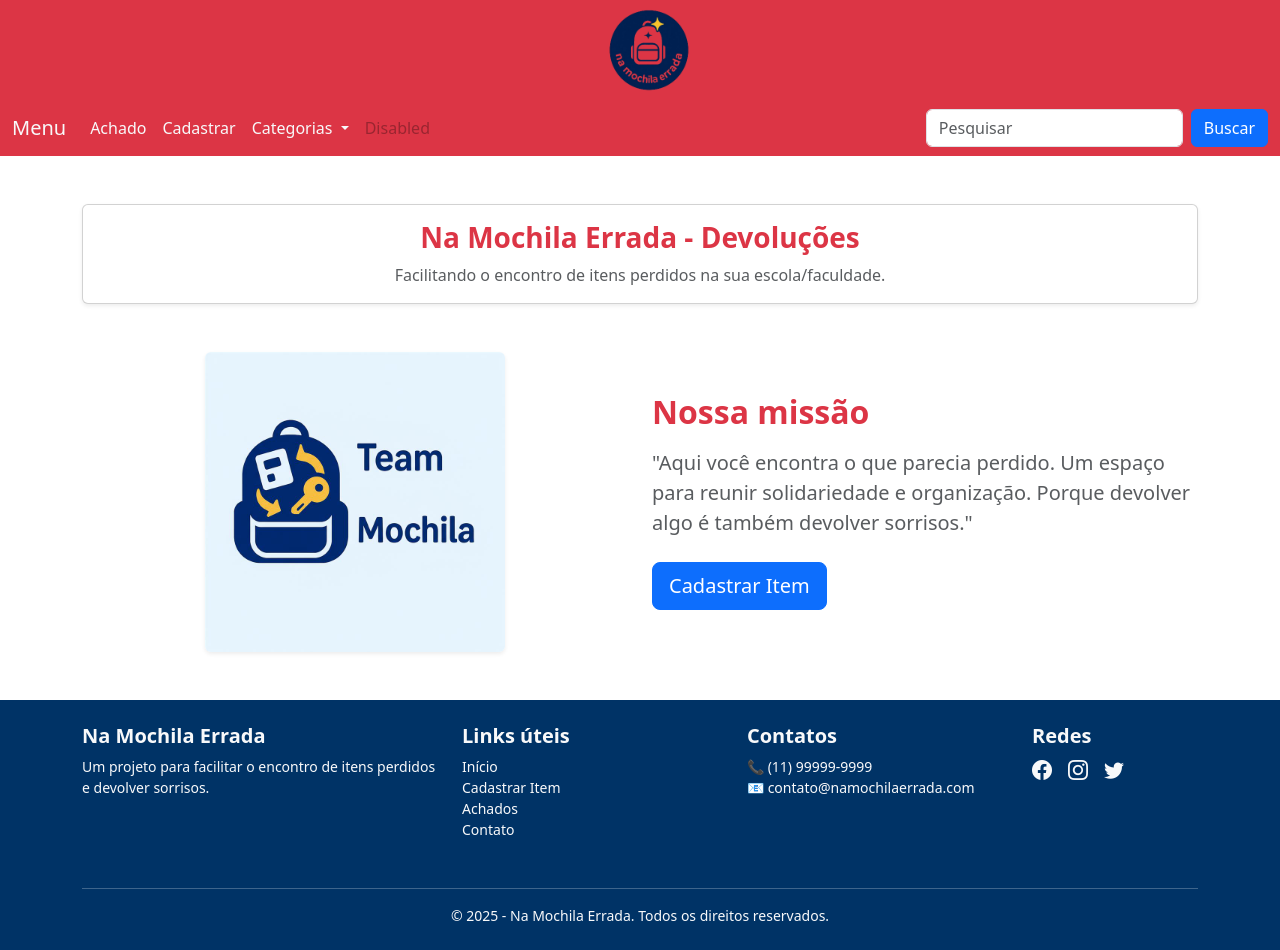
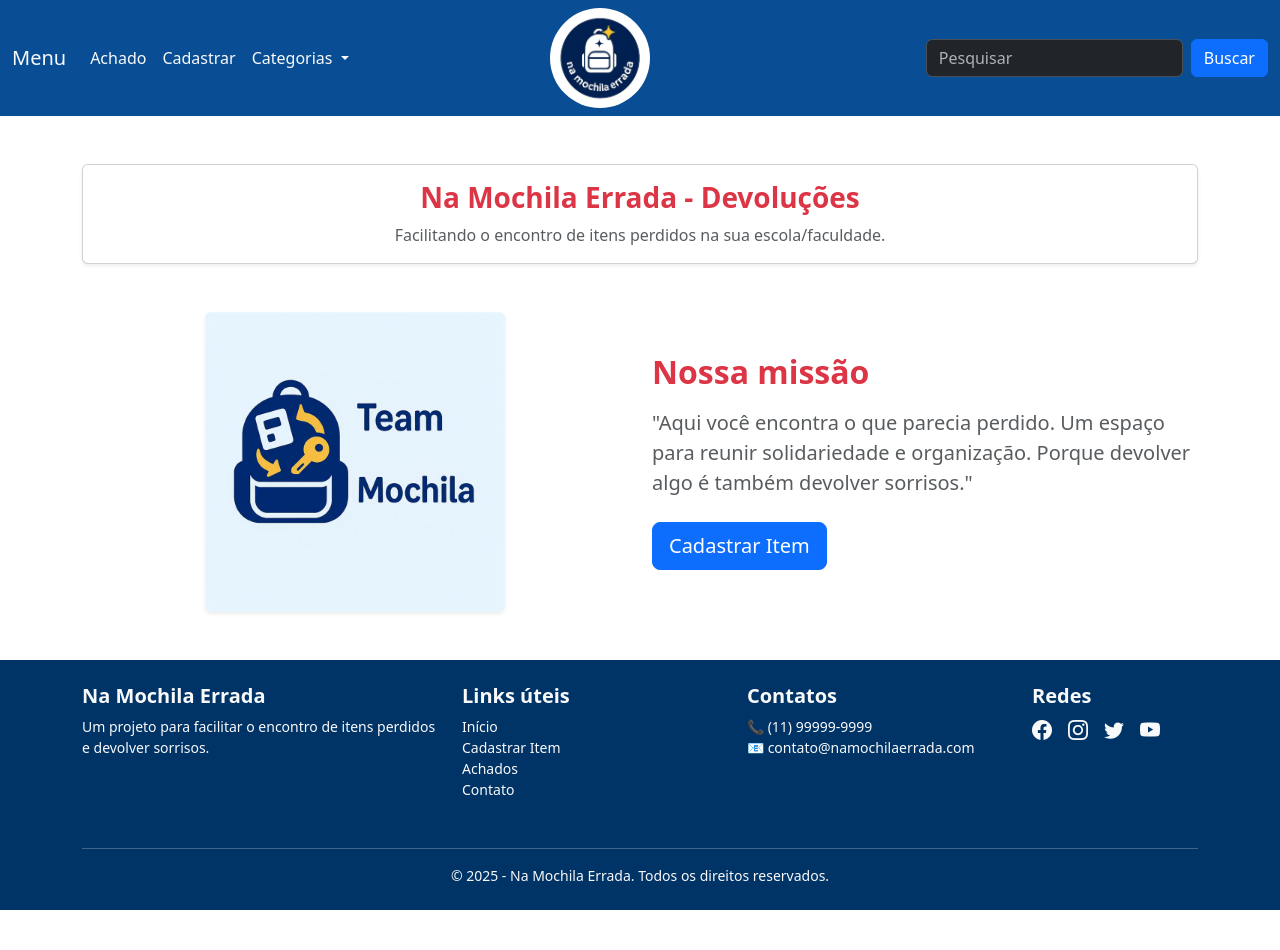
Before and after one commit to LucasM778/Na-mochila, a PHP site: page /index.php in a window 1280 px wide. After the commit the page ends 910 px from the top, so only its background shows below. Run offline with PHP 8.4, Linux system fonts and the light colour scheme.

Commit message:
alterandondo imagem e cor do cabecalho

```diff
--- a/cabecalho.php
+++ b/cabecalho.php
@@ -5,20 +5,53 @@
     <meta name="viewport" content="width=device-width, initial-scale=1.0">
     <title>Pagina inicial</title>
     <link rel="stylesheet" href="./css/bootstrap.min.css">
+     <script src="./js/bootstrap.bundle.min.js"></script>
+
+
+
+    <style>
+    :root {
+      --bs-primary: #094e94ff;
+      --bs-secondary: #4caf50;
+      --bs-danger: #003366;
+    }
+    .bg-primary {
+      background-color: var(--bs-primary) !important;
+    }
+
+    .bg-danger {
+      background-color: var(--bs-danger) !important;
+    }
+
+    .dropdown-menu {
+      background-color: var(--bs-danger);
+    }
+
+    .dropdown-menu .dropdown-item {
+      color: #fff;
+    }
+
+    .dropdown-menu .dropdown-item:hover {
+      background-color: var(--bs-primary);
+    }
+  </style>
+
 </head>
 <body>
+
+
+
    <!-- Imagem Logo  -->
-    <div class="bg-danger">
-      <div class ="container col-1 ">
-        <img src="./Imagem/LogoSemFundo.png" alt="Logo na Mochila Errada" width="100" height="100" />
-      </div>
+    <div class="bg-primary">
+
+
     </div>
 
    <!-- Menu  -->
-  <nav class="navbar navbar-expand-lg bg-danger "  data-bs-theme="light">
+  <nav class="navbar navbar-expand-lg bg-primary "  data-bs-theme="dark">
     <div class="container-fluid">
         <a class="navbar-brand text-light" href="index.php">Menu</a>
-        <button class="navbar-toggler" type="button" data-bs-toggle="collapse" data-bs-target="#navbarSupportedContent" aria-controls="navbarSupportedContent" aria-expanded="false" aria-label="Toggle navigation">
+        <button class="navbar-toggler"  type="button" data-bs-toggle="collapse" data-bs-target="#navbarSupportedContent" aria-controls="navbarSupportedContent" aria-expanded="false" aria-label="Toggle navigation">
           <span class="navbar-toggler-icon"></span>
         </button>
         <div class="collapse navbar-collapse" id="navbarSupportedContent">
@@ -29,6 +62,8 @@
           <li class="nav-item">
             <a class="nav-link text-light" href="cadastrar.php">Cadastrar</a>
           </li>
+
+
 
           <!--Categorias -->
           <li class="nav-item dropdown">
@@ -44,10 +79,14 @@
               <li><a class="dropdown-item" href="#">Outros</a></li>
             </ul>
           </li>
-          <li class="nav-item">
-            <a class="nav-link disabled" aria-disabled="true">Disabled</a>
-          </li>
+
+
         </ul>
+
+             <div class ="container col-3 ">
+              <img src="./Imagem/mochila.png" class="img-fluid rounded-circle "alt="Logo na Mochila Errada" width =100 height=68/>
+          </div>
+
 
 
 
--- a/rodape.php
+++ b/rodape.php
@@ -31,8 +31,9 @@
         <h5 class="fw-bold">Redes</h5>
         <div class="d-flex gap-3">
           <a href="#" class="text-light fs-5"><i class="bi bi-facebook"></i></a>
-          <a href="#" class="text-light fs-5"><i class="bi bi-instagram"></i></a>
+          <a href="https://www.instagram.com/matheushiga60?igsh=MWc2aTRrcXBvZmhlaw==" class="text-light fs-5"><i class="bi bi-instagram"></i></a>
           <a href="#" class="text-light fs-5"><i class="bi bi-twitter"></i></a>
+          <a href="https://www.youtube.com/@MathigaZ22" class="text-light fs-5"><i class="bi bi-youtube"></i></a>
         </div>
       </div>
     </div>
```
Also changed, not shown: Imagem/mochila.png (added).
